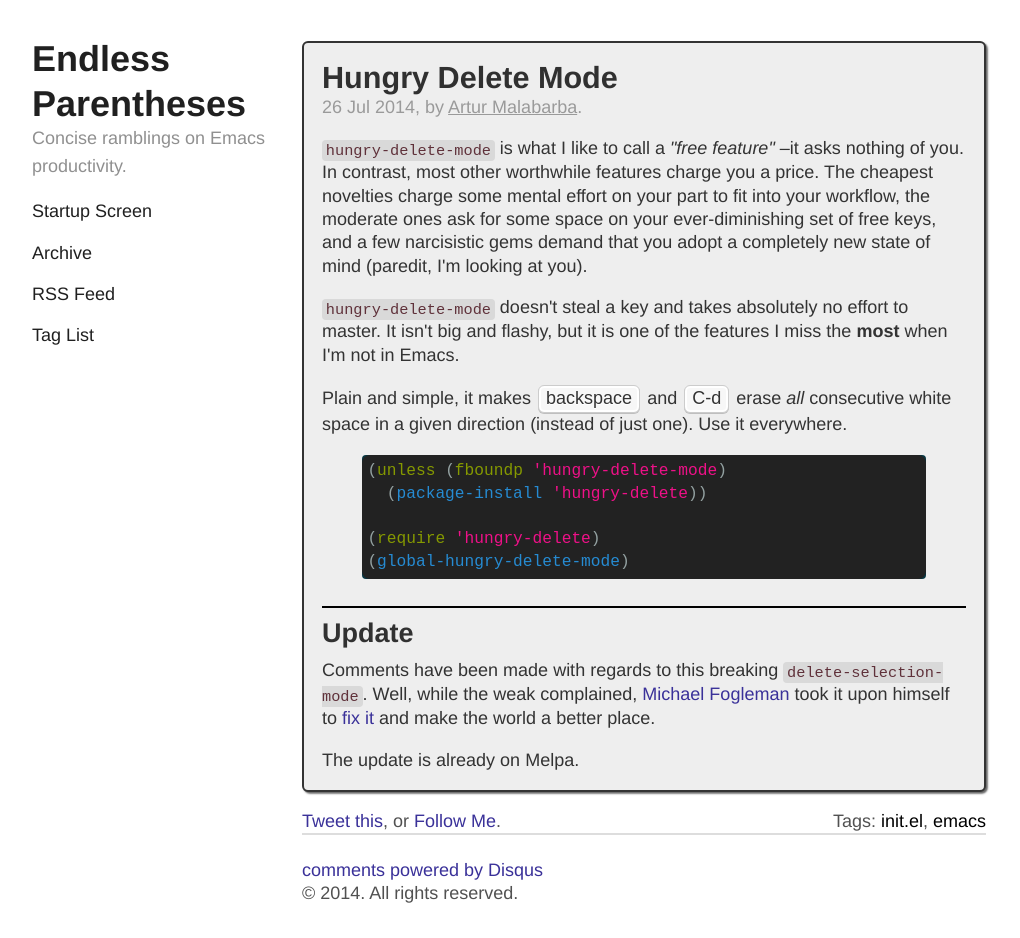
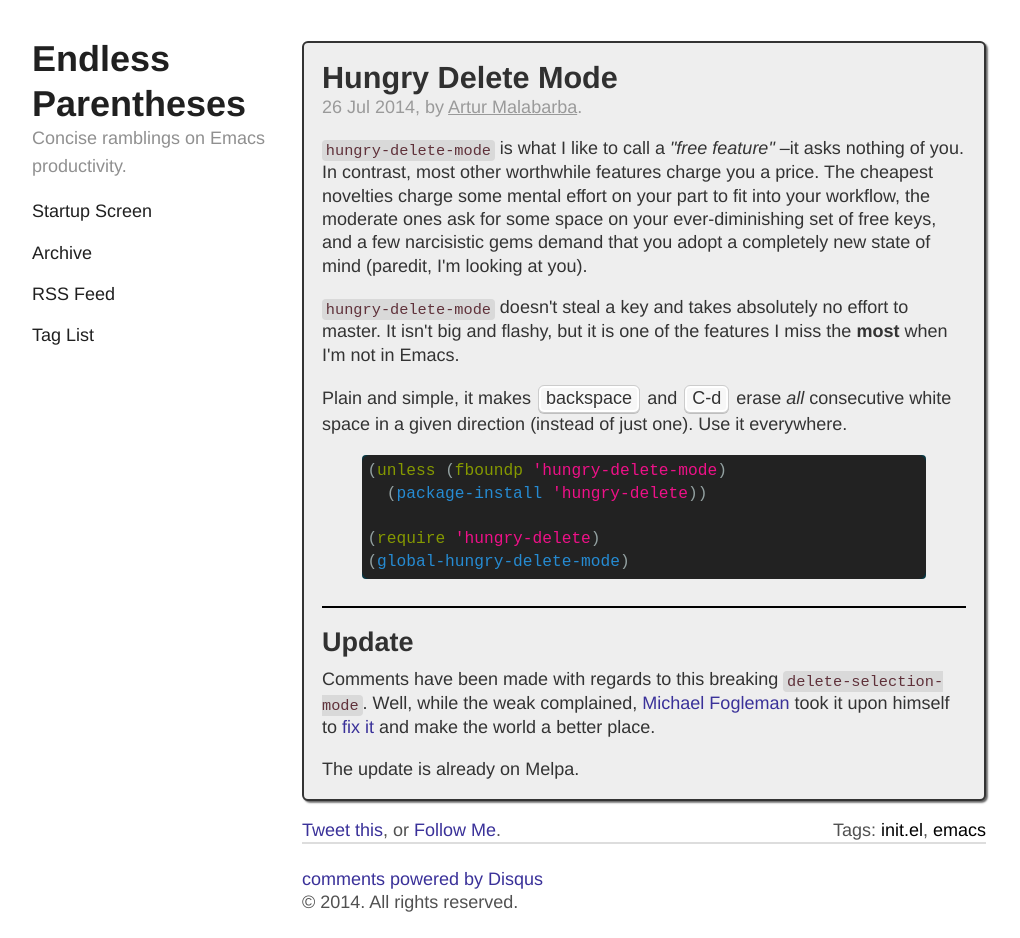
Before and after one commit to Malabarba/EndlessParentheses, a Jekyll site: the page built from _posts/2014-07-26-hungry-delete-mode.html, in a window 1280 px wide and 938 px high. Shown: the whole window, without its empty margins (50-1070 px from the left). Built offline with Jekyll 4.4.1, drawn with Linux system fonts in a browser that asks for light colours; Markdown is read by kramdown in place of the engine named in the settings; comment, search, counter and statistics services are not loaded.

Commit message:
CSS: Fix hr

```diff
--- a/public/css/endless.css
+++ b/public/css/endless.css
@@ -177,7 +177,7 @@
     position: relative;
     margin: 1.5rem 0;
     border: 1px solid #000;
-    margin-bottom: -.5em;
+    margin-bottom: .5em;
     /* border-top: 1px solid #eee; */
     /* border-bottom: 1px solid #fff; */
 }
```
